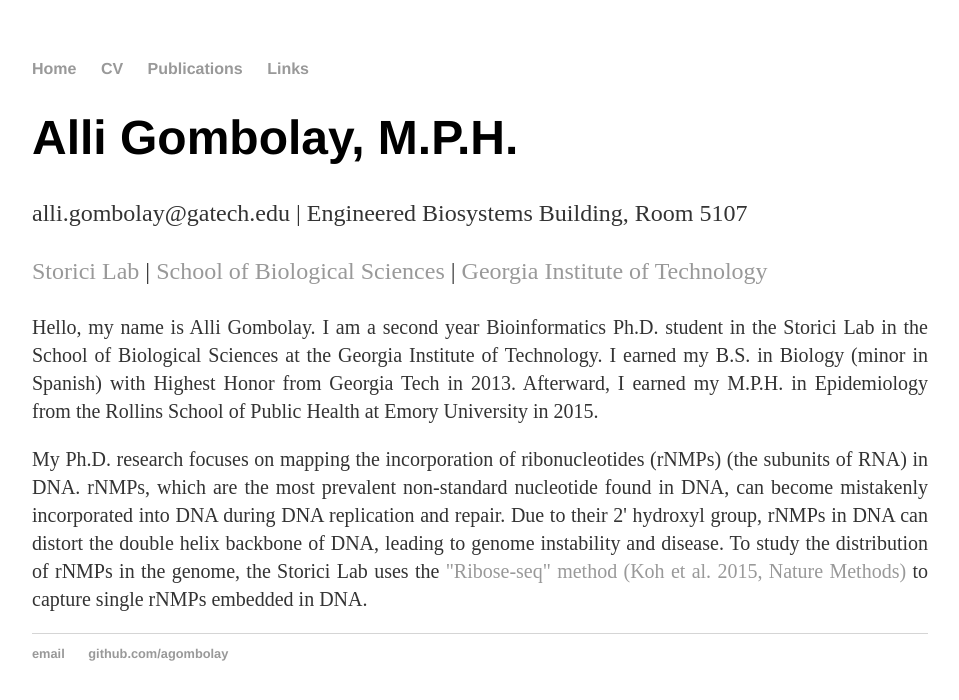
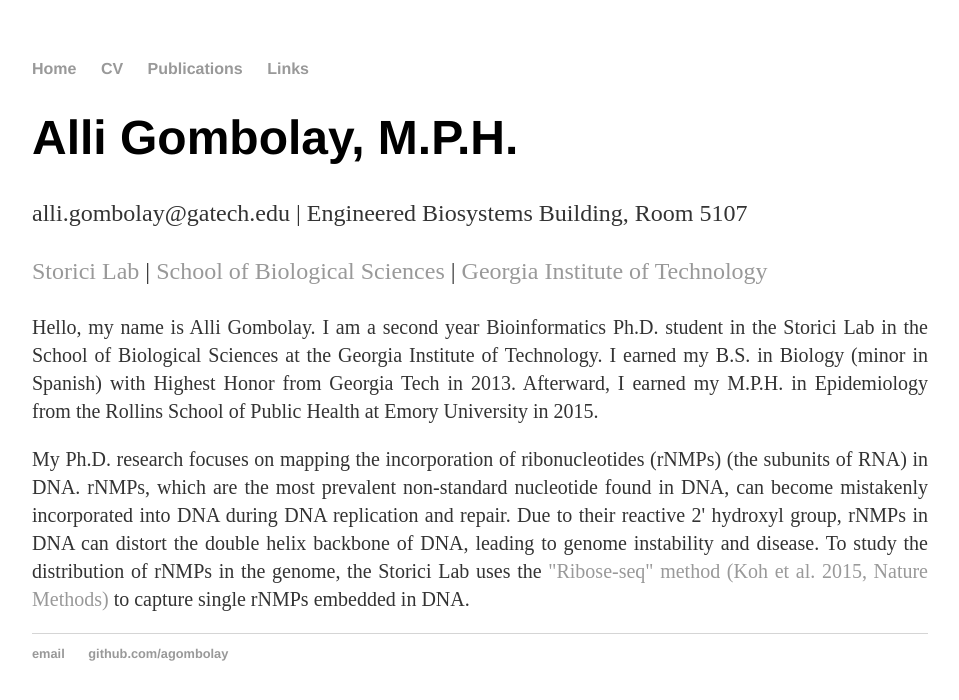
Before and after one commit to agombolay/agombolay.github.io, a Jekyll site: the page built from index.html, in a window 1280 px wide. Shown: the top 700 px of the page, without its empty margins (160-1119 px from the left). Built offline with Jekyll 4.4.1, drawn with Linux system fonts in a browser that asks for light colours.

Commit message:
Update index.html

```diff
--- a/index.html
+++ b/index.html
@@ -7,5 +7,5 @@
 	<p>alli.gombolay@gatech.edu | Engineered Biosystems Building, Room 5107</p>
 	<p><a href="http://www.storicilab.gatech.edu/">Storici Lab</a> | <a href="http://www.biology.gatech.edu/">School of Biological Sciences</a> | <a href="http://www.gatech.edu/">Georgia Institute of Technology</a></p>
 	<p style="font-size:20px"<p align="justify">Hello, my name is Alli Gombolay.  I am a second year Bioinformatics Ph.D. student in the Storici Lab in the School of Biological Sciences at the Georgia Institute of Technology.  I earned my B.S. in Biology (minor in Spanish) with Highest Honor from Georgia Tech in 2013.  Afterward, I earned my M.P.H. in Epidemiology from the Rollins School of Public Health at Emory University in 2015.</p>
-	<p style="font-size:20px"<p align="justify">My Ph.D. research focuses on mapping the incorporation of ribonucleotides (rNMPs) (the subunits of RNA) in DNA.  rNMPs, which are the most prevalent non-standard nucleotide found in DNA, can become mistakenly incorporated into DNA during DNA replication and repair.  Due to their 2' hydroxyl group, rNMPs in DNA can distort the double helix backbone of DNA, leading to genome instability and disease.  To study the distribution of rNMPs in the genome, the Storici Lab uses the <a href="http://www.ncbi.nlm.nih.gov/pubmed/25622106">"Ribose-seq" method (Koh et al. 2015, Nature Methods)</a> to capture single rNMPs embedded in DNA.</p>
+	<p style="font-size:20px"<p align="justify">My Ph.D. research focuses on mapping the incorporation of ribonucleotides (rNMPs) (the subunits of RNA) in DNA.  rNMPs, which are the most prevalent non-standard nucleotide found in DNA, can become mistakenly incorporated into DNA during DNA replication and repair.  Due to their reactive 2' hydroxyl group, rNMPs in DNA can distort the double helix backbone of DNA, leading to genome instability and disease.  To study the distribution of rNMPs in the genome, the Storici Lab uses the <a href="http://www.ncbi.nlm.nih.gov/pubmed/25622106">"Ribose-seq" method (Koh et al. 2015, Nature Methods)</a> to capture single rNMPs embedded in DNA.</p>
 </div><!-- /.blurb -->
```
